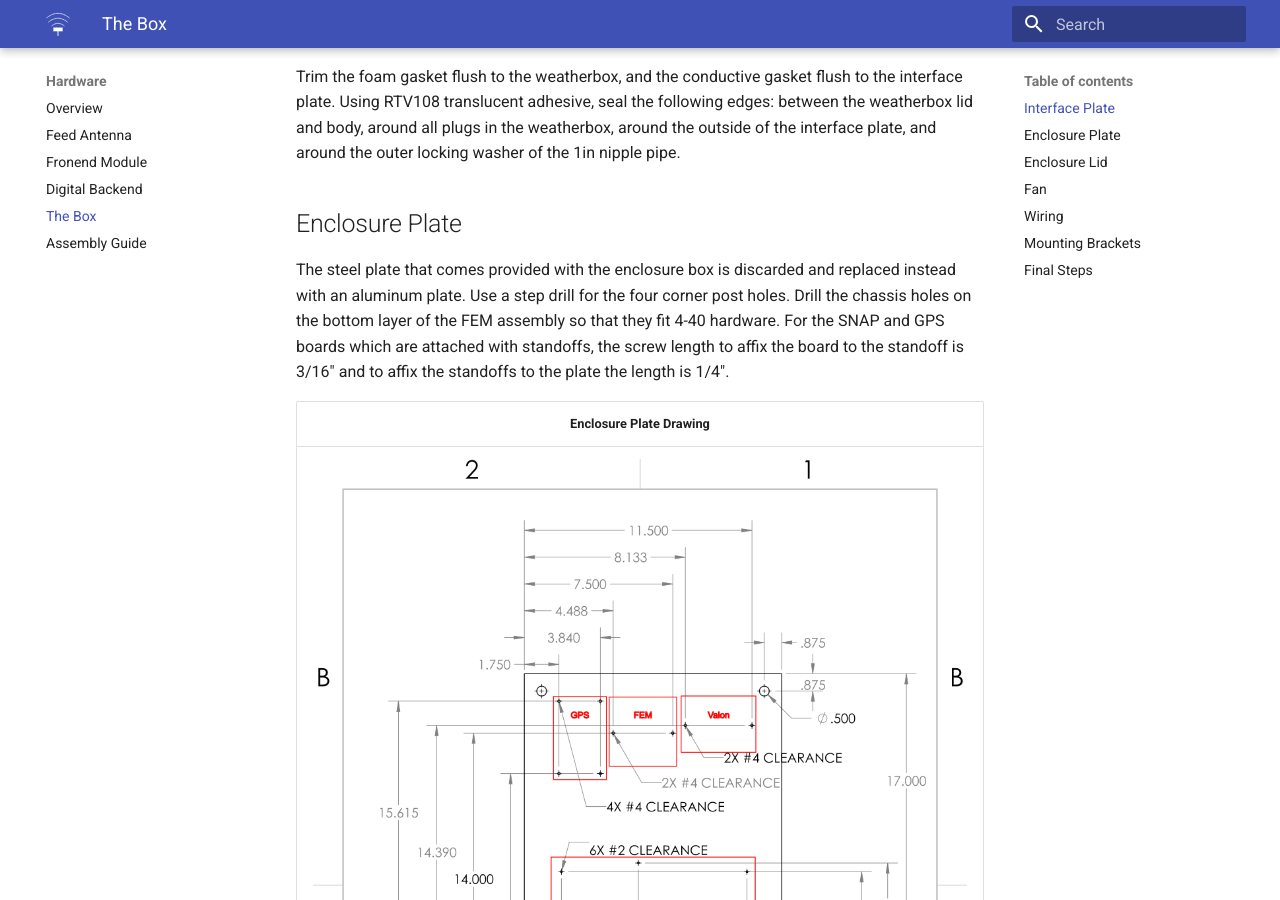
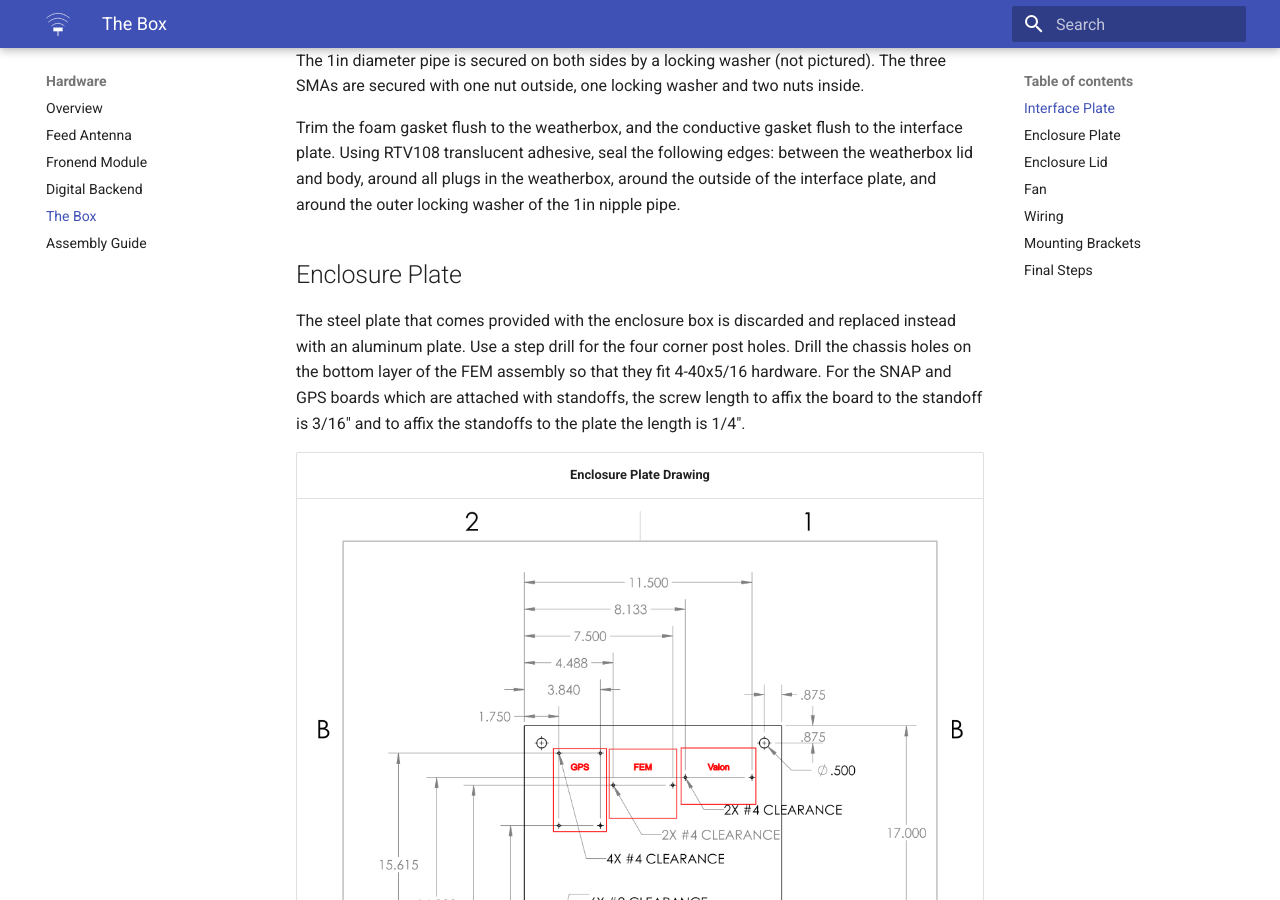
Before and after one commit to courtneyjkeeler/grex-telescope.github.io, an MkDocs documentation site: the page built from docs/hardware/box.md, in a window 1280 px wide and 900 px high, scrolled down 4077 px. Built offline with MkDocs 1.6.1 and Material for MkDocs 9.7.7, drawn with Linux system fonts in a browser that asks for light colours; some of the changed text lies outside the part shown.

```diff
--- a/docs/hardware/box.md
+++ b/docs/hardware/box.md
@@ -11,7 +13,7 @@ measuring approximately 12x3x1/8 inches. The drilled hole specifications are sho
 
 |        Interface Plate Drawing        |
 |:-------------------------------------:|
-| ![](/../assets/End_Plate_Drawing.jpg) |
+| ![](/../assets/End_Plate_drawing.jpg) |
 
 <details>
 <summary>Tips for machining</summary>
@@ -97,7 +99,7 @@ locking washer of the 1in nipple pipe.
 The steel plate that comes provided with the enclosure box is discarded and
 replaced instead with an aluminum plate. Use a step drill for the four corner
 post holes. Drill the chassis holes on the bottom layer of the FEM assembly
-so that they fit 4-40 hardware. For the SNAP and GPS boards which are attached
+so that they fit 4-40x5/16 hardware. For the SNAP and GPS boards which are attached
 with standoffs, the screw length to affix the board to the standoff is 3/16"
 and to affix the standoffs to the plate the length is 1/4".
 
```
Also changed, not shown: other parts of docs/hardware/box.md (+3 -1 lines).
